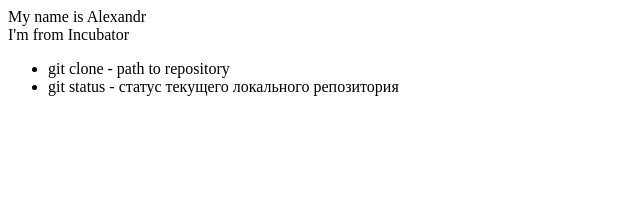
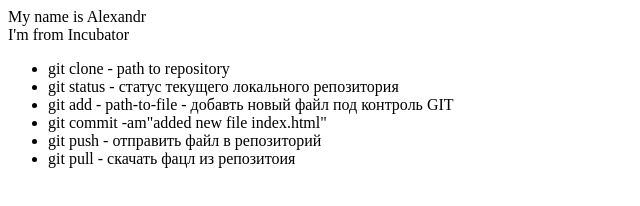
Before and after one commit to alexandrgrabovsky/git_lesson, a plain HTML site: page index.html in a window 1280 px wide. Shown: the whole page, without its empty margins (0-640 px from the left). Drawn offline with Linux system fonts and the light colour scheme.

Commit message:
added new file index.html

```diff
--- a/index.html
+++ b/index.html
@@ -8,5 +8,9 @@
 	<ul>
 		<li>git clone   -   path to repository</li>
 		<li>git status  - статус текущего локального репозитория </li>
+		<li>git add - path-to-file - добавть новый файл под контроль GIT</li>
+		<li>git commit -am"added new file index.html"</li>
+		<li>git push - отправить файл в репозиторий</li>
+		<li>git pull - скачать фацл из репозитоия</li>
 	</ul>
 </div>
```
